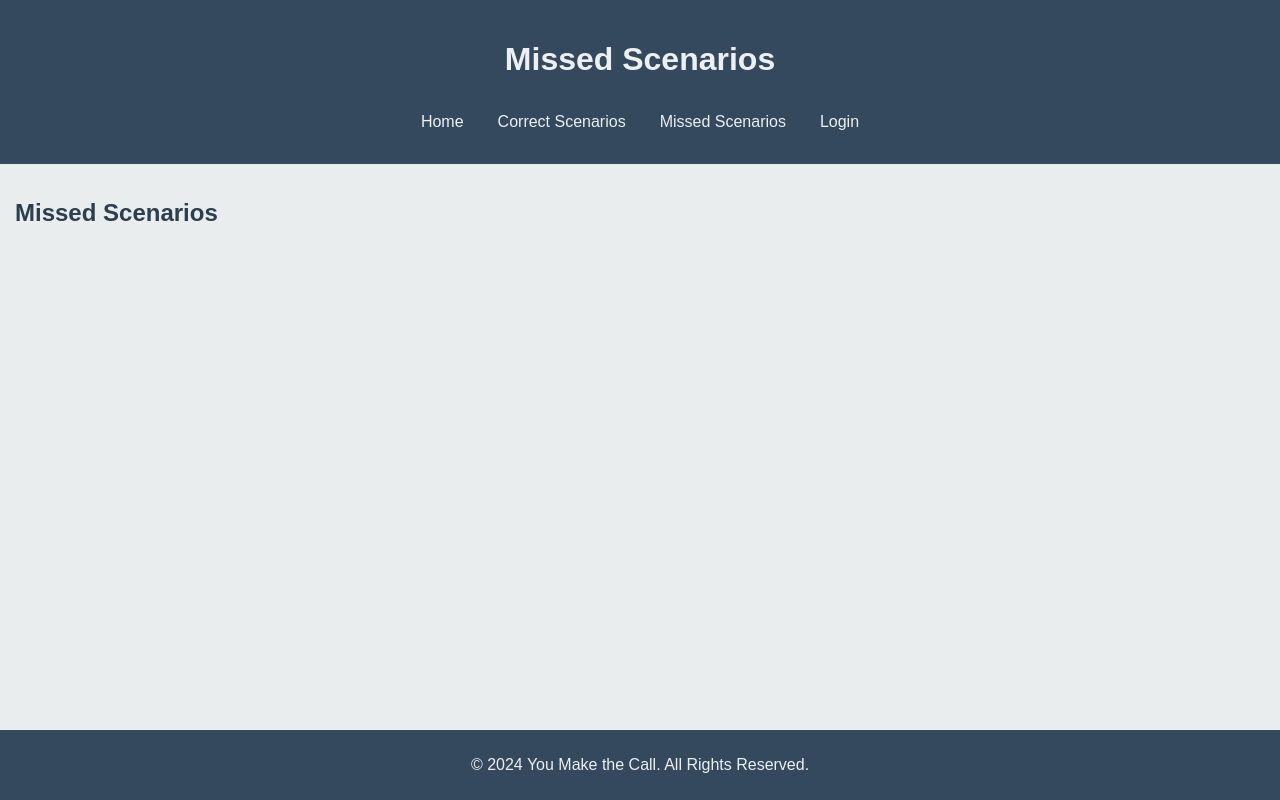
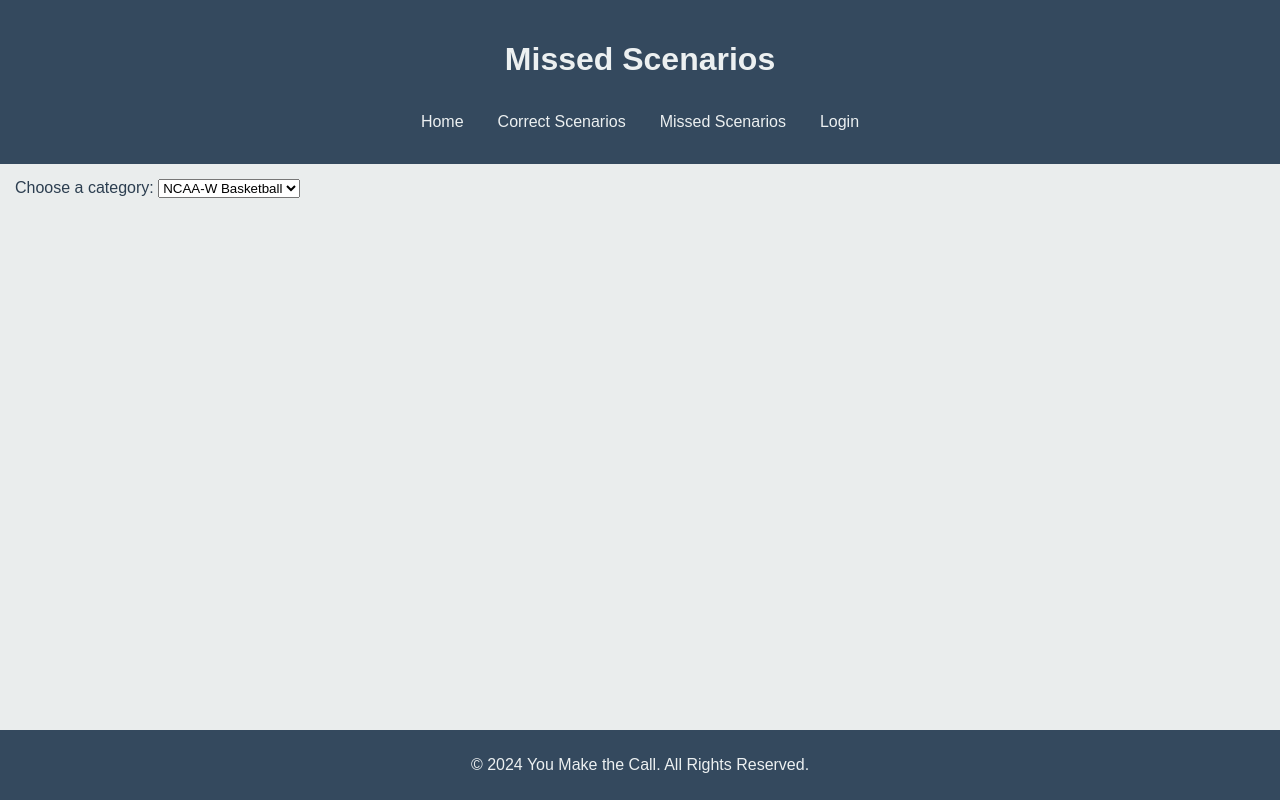
Before and after one commit to awint00r/basketball-project, a plain HTML site: page missed-scenarios.html in a window 1280 px wide. Drawn offline with Linux system fonts and the light colour scheme.

Commit message:
Made slight changes to display and categories.

```diff
--- a/missed-scenarios.html
+++ b/missed-scenarios.html
@@ -9,7 +9,6 @@
 <body data-page-type="missed">
     <header>
         <h1>Missed Scenarios</h1>
-        <div id="welcome-message" class="welcome-message"></div>
         <nav>
             <ul>
                 <li><a href="index.html">Home</a></li>
@@ -20,10 +19,15 @@
         </nav>
     </header>
     <main>
-        <section>
-            <h2>Missed Scenarios</h2>
-            <div id="missed-scenarios" class="scenario-container"></div>
+        <section id="category-selector">
+            <label for="category-select">Choose a category:</label>
+            <select id="category-select" onchange="displayCategoryScenarios('missed')">
+                <option value="NCAA-W">NCAA-W Basketball</option>
+                <option value="NFHS-Basketball">NFHS Basketball</option>
+                <option value="NFHS-Football">NFHS Football</option>
+            </select>
         </section>
+        <section id="missed-scenarios" class="scenario-container"></section>
     </main>
     <footer>
         <p>&copy; 2024 You Make the Call. All Rights Reserved.</p>
```
Also changed, not shown: scenarios.js (+4 -5 lines).
